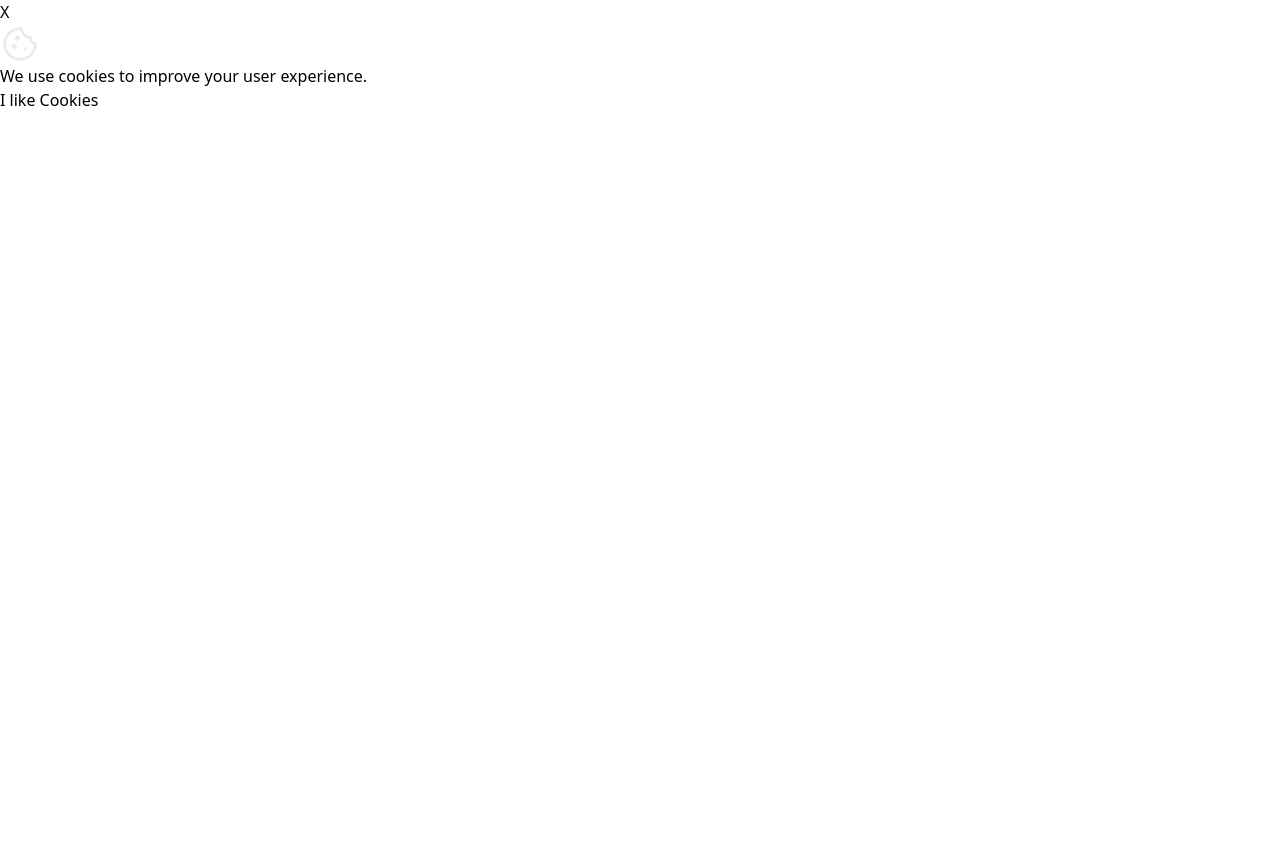
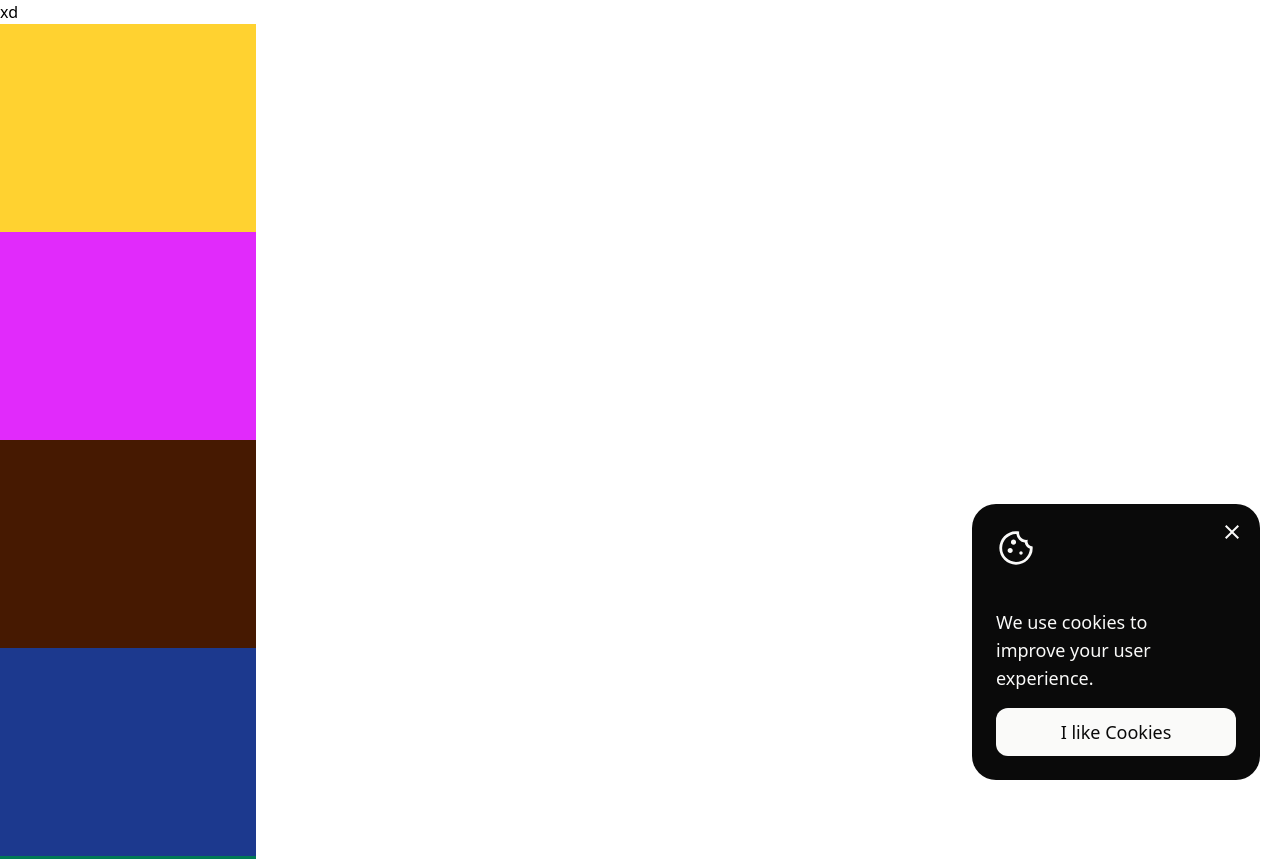
Before and after one commit to Domanskey/Cookie-Consent, a website built with Vite: page index.html in a window 1280 px wide. Shown: the top 859 px of the page. Before the commit the page ends 800 px from the top, so only its background shows below. Built offline with nearby package versions, Linux system fonts and the light colour scheme.

Commit message:
feat: add styling

```diff
--- a/index.html
+++ b/index.html
@@ -1,17 +1,42 @@
 <!doctype html>
 <html lang="en">
+
 <head>
   <meta charset="UTF-8">
   <meta name="viewport" content="width=device-width, initial-scale=1.0">
-    <title>Cookie consent</title>
+  <title>Cookie Consent</title>
 </head>
-  <body>
-    <dialog open>
-      <button>X</button>
-      <svg xmlns="http://www.w3.org/2000/svg" height="40px" viewBox="0 -960 960 960" width="40px" fill="#e8eaed"><path d="M480.18-80q-82.83 0-155.67-31.5-72.84-31.5-127.18-85.83Q143-251.67 111.5-324.67T80-480q0-80.33 30.67-152.67 30.66-72.33 84-127.83 53.33-55.5 125.66-88Q392.67-881 475.37-881q19.96 0 39.96 1.67 20 1.66 40.34 6-7 41.66 6.33 80.66t41 67.5q27.67 28.5 68.17 42.17 40.5 13.67 87.83 4.67-13.33 61.66 17.17 110.33t102.5 54q1 9.67 1.16 18.83Q880-486 880-477q0 81.59-31.5 153.73Q817-251.14 763-196.91q-54 54.23-127 85.57Q563-80 480.18-80Zm-60.1-478.67q25.59 0 43.42-17.91 17.83-17.91 17.83-43.5t-17.91-43.42q-17.91-17.83-43.5-17.83t-43.42 17.91q-17.83 17.91-17.83 43.5t17.91 43.42q17.91 17.83 43.5 17.83Zm-80 200q25.59 0 43.42-17.91 17.83-17.91 17.83-43.5t-17.91-43.42q-17.91-17.83-43.5-17.83t-43.42 17.91q-17.83 17.91-17.83 43.5t17.91 43.42q17.91 17.83 43.5 17.83ZM600-320q17 0 28.5-11.5T640-360q0-17-11.5-28.5T600-400q-17 0-28.5 11.5T560-360q0 17 11.5 28.5T600-320ZM480-146.67q135.33 0 229.5-90.33 94.17-90.33 104.5-225-52.67-20.67-84.5-59.67T689-610.33q-79.67-11-135-68.67t-65-135.33q-76-2.67-139.17 25.66-63.16 28.34-108.33 75.84T171.5-604q-24.83 61.33-24.83 124 0 139 97.16 236.17Q341-146.67 480-146.67Zm.67-338Z"/></svg>
-      <p>We use cookies to improve your user experience.</p>
-      <button>I like Cookies</button>
+
+<body class="scheme-light-dark dark:bg-zinc-900 min-h-screen min-w-80">
+  <button id="xd">xd</button>
+  <div class="bg-amber-300 w-3xs h-52"></div>
+  <div class="bg-fuchsia-500 w-3xs h-52"></div>
+  <div class="bg-amber-950 w-3xs h-52"></div>
+  <div class="bg-blue-900 w-3xs h-52"></div>
+  <div class="bg-emerald-700 w-3xs h-52"></div>
+  <div class="bg-amber-950 w-3xs h-52"></div>
+  <div class="bg-amber-300 w-3xs h-52"></div>
+  <dialog open id="cookie"
+    class="bg-neutral-950 text-stone-50 rounded-3xl w-72 p-6 open:flex flex-col gap-10 fixed inset-auto bottom-5 left-1/2 -translate-x-1/2 transition-transform duration-300 sm:translate-x-0 sm:left-auto sm:right-5 ">
+    <button id="close" class="cursor-pointer absolute right-4 top-4 opacity-100">
+      <svg class="fill-stone-50" xmlns="http://www.w3.org/2000/svg" height="24px" viewBox="0 -960 960 960" width="24px"
+        fill="#e8eaed">
+        <path d="m256-200-56-56 224-224-224-224 56-56 224 224 224-224 56 56-224 224 224 224-56 56-224-224-224 224Z" />
+      </svg>
+    </button>
+    <svg class="fill-stone-50" xmlns="http://www.w3.org/2000/svg" height="40px" viewBox="0 -960 960 960" width="40px"
+      fill="#e8eaed">
+      <path
+        d="M480.18-80q-82.83 0-155.67-31.5-72.84-31.5-127.18-85.83Q143-251.67 111.5-324.67T80-480q0-80.33 30.67-152.67 30.66-72.33 84-127.83 53.33-55.5 125.66-88Q392.67-881 475.37-881q19.96 0 39.96 1.67 20 1.66 40.34 6-7 41.66 6.33 80.66t41 67.5q27.67 28.5 68.17 42.17 40.5 13.67 87.83 4.67-13.33 61.66 17.17 110.33t102.5 54q1 9.67 1.16 18.83Q880-486 880-477q0 81.59-31.5 153.73Q817-251.14 763-196.91q-54 54.23-127 85.57Q563-80 480.18-80Zm-60.1-478.67q25.59 0 43.42-17.91 17.83-17.91 17.83-43.5t-17.91-43.42q-17.91-17.83-43.5-17.83t-43.42 17.91q-17.83 17.91-17.83 43.5t17.91 43.42q17.91 17.83 43.5 17.83Zm-80 200q25.59 0 43.42-17.91 17.83-17.91 17.83-43.5t-17.91-43.42q-17.91-17.83-43.5-17.83t-43.42 17.91q-17.83 17.91-17.83 43.5t17.91 43.42q17.91 17.83 43.5 17.83ZM600-320q17 0 28.5-11.5T640-360q0-17-11.5-28.5T600-400q-17 0-28.5 11.5T560-360q0 17 11.5 28.5T600-320ZM480-146.67q135.33 0 229.5-90.33 94.17-90.33 104.5-225-52.67-20.67-84.5-59.67T689-610.33q-79.67-11-135-68.67t-65-135.33q-76-2.67-139.17 25.66-63.16 28.34-108.33 75.84T171.5-604q-24.83 61.33-24.83 124 0 139 97.16 236.17Q341-146.67 480-146.67Zm.67-338Z" />
+    </svg>
+    <div class="flex flex-col gap-4">
+      <p class="text-stone-50 text-lg w-full">We use cookies to <br> improve your user<br> experience.</p>
+      <button id="accept" class="bg-stone-50 text-neutral-950 p-2.5 rounded-xl text-lg w-full cursor-pointer">I like
+        Cookies</button>
+    </div>
   </dialog>
+
   <script type="module" src="/src/main.js"></script>
 </body>
+
 </html>
```
Lines whose indentation alone changed are shown as unchanged.
